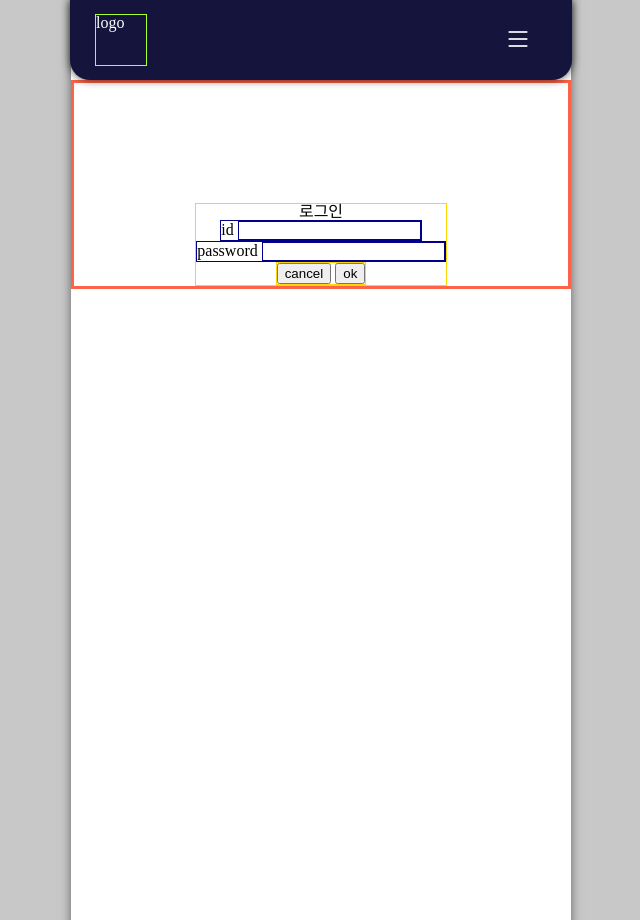
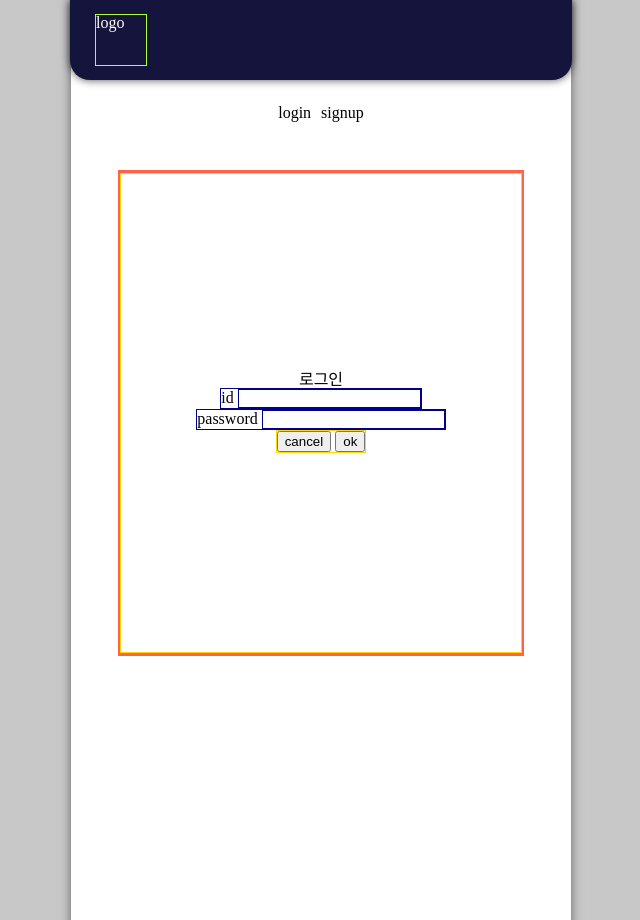
Before and after one commit to obov/word-friend, a Flask app: page /login in a window 1280 px wide. Shown: the top 920 px of the page, without its empty margins (319-959 px from the left). Run offline with Flask 2, Linux system fonts and the light colour scheme; some libraries are stand-ins or nearby versions.

Commit message:
login,signu page > authpage // animations

```diff
--- /dev/null
+++ b/static/css/auth.css
@@ -0,0 +1,35 @@
+.auth-page {
+  display: flex;
+  flex-direction: column;
+  align-items: center;
+  justify-content: space-around;
+  height: 50%;
+}
+.auth-page .btns-wrapper {
+  display: flex;
+  gap: 10px;
+}
+.auth-page > input {
+  display: none;
+}
+.auth-page > input:checked + div {
+  display: flex;
+}
+.auth-page .login,
+.auth-page .signup {
+  display: none;
+  width: 80%;
+  flex-direction: column;
+  justify-content: flex-start;
+  align-items: center;
+  height: 80%;
+}
+.auth-page .login form,
+.auth-page .signup form {
+  width: 100%;
+  height: 100%;
+  display: flex;
+  flex-direction: column;
+  justify-content: center;
+  align-items: center;
+}
--- a/static/css/base/index.css
+++ b/static/css/base/index.css
@@ -1,7 +1,6 @@
 @import url("./reset.css");
 @import url("../index.css");
-@import url("../signup.css");
-@import url("../login.css");
+@import url("../auth.css");
 @import url("../word/add.css");
 @import url("../word/added_list.css");
 @import url("../word/exam.css");
@@ -137,6 +136,9 @@ main {
 .menu ul li:hover {
   border: solid 1px black;
 }
+.menu ul .logout {
+  cursor: pointer;
+}
 .modal-place {
   position: relative;
   z-index: 3;
--- a/static/css/login.css
+++ /dev/null
@@ -1,13 +0,0 @@
-.login {
-  display: flex;
-  flex-direction: column;
-  justify-content: flex-start;
-  align-items: center;
-}
-.login form {
-  margin-top: 120px;
-  display: flex;
-  flex-direction: column;
-  justify-content: center;
-  align-items: center;
-}
--- a/static/js/account.js
+++ b/static/js/account.js
@@ -1,12 +1,9 @@
-
-
 // 로그인
-function login(){
-
+function login() {
   let jsonData = {
-        'id': $('#id').val(),
-        'pw': $('#password').val()
-    }
+    id: $("#id").val(),
+    pw: $("#password").val(),
+  };
 
   $.ajax({
     type: "POST",
@@ -16,47 +13,46 @@ function login(){
     contentType: "application/json; charset=utf-8",
     success: function (response) {
       alert(response.msg);
-        if(response.result ==='success'){
+      if (response.result === "success") {
         // 전체 사이트에 대해 7일 뒤에 만료되는 쿠키 생성
-            $.cookie('mytoken', response.jwt_token, { expires: 7, path: '/' })
-            document.location.href = '/';
+        $.cookie("mytoken", response.jwt_token, { expires: 7, path: "/" });
+        document.location.href = "/";
       }
-    }
+    },
   });
 }
 
-function logout(){
-    $.removeCookie('mytoken', { path: '/' });
+function logout() {
+  $.removeCookie("mytoken", { path: "/" });
+  document.location.href = "/";
 }
 
-function go_signup(){
-
+function go_signup() {
   //유효성 체크
-    let uid = $('#id').val();
-    let pw = $('#password').val();
-    let confirm = $('#confirm').val();
+  let uid = $("#id").val();
+  let pw = $("#password").val();
+  let confirm = $("#confirm").val();
 
   //id체크
-    if(uid === undefined || uid ===''){
-        alert('아이디를 입력하세요!');
-        $('#id').focus();
+  if (uid === undefined || uid === "") {
+    alert("아이디를 입력하세요!");
+    $("#id").focus();
     return false;
   }
 
   //pw체크
-    if(pw === undefined || pw ===''){
-        alert('비밀번호를 입력하세요!');
-        $('#password').focus();
+  if (pw === undefined || pw === "") {
+    alert("비밀번호를 입력하세요!");
+    $("#password").focus();
     return false;
   }
 
-    if(pw === confirm){
-
+  if (pw === confirm) {
     //비밀번호 일치 시 회원가입
     let jsonData = {
-            'id':uid,
-            'pw':pw
-        }
+      id: uid,
+      pw: pw,
+    };
 
     $.ajax({
       type: "POST",
@@ -65,22 +61,18 @@ function go_signup(){
       dataType: "JSON",
       contentType: "application/json; charset=utf-8",
       success: function (response) {
-                alert(response.msg)
-                document.location.href = '/login';
-            }
+        alert(response.msg);
+        document.location.href = "/login";
+      },
     });
-    }else{
-        alert('비밀번호가 일치하지 않습니다!');
-        $('#confirm').focus();
+  } else {
+    alert("비밀번호가 일치하지 않습니다!");
+    $("#confirm").focus();
     return false;
   }
-
-
 }
 
-
 $(document).ready(function () {
-
   //로그인 확인
   $.ajax({
     type: "POST",
@@ -89,11 +81,10 @@ $(document).ready(function () {
     success: function (response) {
       let responseData = response.loginData;
       //로그인 여부에 따라서 메뉴에 로그인/로그아웃 버튼으로 변경
-            if(responseData !== 'notlogin'){
-                $('#login').attr('href','').attr('onclick','logout()').text('로그아웃');
-                $('#signup').hide();
+      if (responseData !== "notlogin") {
+        $("#login").attr("href", "").attr("onclick", "logout()").text("로그아웃");
+        $("#signup").hide();
       }
-        }
+    },
   });
-
 });
--- /dev/null
+++ b/static/js/animation.js
@@ -0,0 +1,121 @@
+// Home animations
+const wordSlider = function () {
+  const handleClickShowing = function () {
+    const clickTimeEnd = new Date().getTime();
+    if (clickTimeEnd - clickTime < 100 && !isMoving) {
+      showWordChecker($("#showing-card").text(), true, false);
+    }
+  };
+
+  let dragDist = 0;
+  let isMovable = true;
+  let isMoving = false;
+  let clickTime = 0;
+  let showIndex = 0;
+
+  const values = $("#words").data("values").split("-");
+  const cycleFromArr = (arr) => (number) => {
+    const { length: len } = arr;
+    return ((number % len) + len) % len;
+  };
+  const cycle = cycleFromArr(values);
+  const datasToShow = (showIndex) => [-1, 0, 1].map((e) => values[cycle(e + showIndex)]);
+  const insertValuesOnCards = function () {
+    $(".cards").each(function (index, card) {
+      $(card).text(datasToShow(showIndex)[index]);
+    });
+  };
+
+  $("#showing-card").on("touchstart mousedown", function () {
+    clickTime = new Date().getTime();
+  });
+  $("#showing-card").on("touchend mouseup", handleClickShowing());
+
+  insertValuesOnCards();
+
+  const dragStart = function (e) {
+    e.preventDefault();
+    if (e.type == "touchstart") {
+      $(document).off("mousedown", dragStart);
+      startPoint = e.originalEvent.touches[0].pageX;
+    } else {
+      startPoint = e.pageX;
+    }
+    $("#words").on("touchmove mousemove", dragMove);
+  };
+
+  function dragMove(e) {
+    if (e.type == "touchmove") {
+      movePoint = e.originalEvent.touches[0].pageX;
+    } else {
+      movePoint = e.pageX;
+    }
+    isMoving = true;
+    if (isMovable) {
+      dragDist = ((movePoint - startPoint) / $("#favorite").width()) * 100;
+      if (dragDist < 0) {
+        $("#words").css("left", dragDist - 100 + "%");
+        if (dragDist < -20) {
+          isMovable = false;
+          $("#words").css("transition", "all 0.3s");
+          $("#words").css("left", "-200%");
+          setTimeout(function () {
+            $("#words").css("transition", "none");
+            $("#words").css("left", "-100%");
+            showIndex = cycle(showIndex + 1);
+            insertValuesOnCards();
+          }, 300);
+        }
+      }
+      if (dragDist > 0) {
+        $("#words").css("left", dragDist - 100 + "%");
+        if (dragDist > 20) {
+          isMovable = false;
+          $("#words").css("transition", "all 0.3s");
+          $("#words").css("left", "0");
+          setTimeout(function () {
+            $("#words").css("transition", "none");
+            $("#words").css("left", "-100%");
+            showIndex = cycle(showIndex - 1);
+            insertValuesOnCards();
+          }, 300);
+        }
+      }
+    }
+  }
+  const dragEnd = function (e) {
+    e.preventDefault();
+    $("#words").off("touchmove mousemove", dragMove);
+    if (Math.abs(dragDist) < 20) {
+      $("#words").css("transition", "all 0.3s");
+      $("#words").css("left", "-100%");
+      setTimeout(function () {
+        $("#words").css("transition", "none");
+      }, 300);
+    } else {
+      isMovable = true;
+      isMoving = false;
+    }
+    dragDist = 0;
+  };
+
+  $("#words").on("touchstart mousedown", dragStart);
+  $("#words").on("touchend mouseup", dragEnd);
+};
+const whenHomeOpened = function () {
+  wordSlider();
+};
+const hideHamburger = function () {
+  $(".menu-toggle").hide();
+};
+// Auth animations
+const whenAuthOpened = function () {
+  hideHamburger();
+};
+
+if (location.pathname === PATHNAME.HOME) {
+  whenHomeOpened();
+}
+if (location.pathname === PATHNAME.LOGIN) {
+  whenAuthOpened();
+}
--- a/static/js/home.js
+++ b/static/js/home.js
@@ -1,4 +1,4 @@
-const handleClickWordCard = function (value, favorite, complete) {
+const showWordChecker = function (value, favorite, complete) {
   const fav = typeof favorite === "boolean" ? favorite : pyBoolToJs(favorite);
   const comp = typeof complete === "boolean" ? complete : pyBoolToJs(complete);
   $("#modalPlace").append(`
@@ -34,6 +34,11 @@ const handleClickWordCard = function (value, favorite, complete) {
     $("#wordViewer").addClass("slide-up");
   }, 1);
 };
+
+const handleClickWordCard = function (value, favorite, complete) {
+  showWordChecker(value, favorite, complete);
+};
+
 const handleClickFav = function () {
   console.log("click favorite");
   $("#fav").toggleClass("checked");
@@ -42,99 +47,3 @@ const handleClickComplete = function () {
   console.log("click complete");
   $("#complete").toggleClass("checked");
 };
-
-const cycleFromArr = (arr) => (number) => {
-  const { length: len } = arr;
-  return ((number % len) + len) % len;
-};
-let dragDist = 0;
-let isMovable = true;
-let isMoving = false;
-let clickTime = 0;
-const values = location.pathname === PATHNAME.HOME ? $("#words").data("values").split("-") : "";
-const cycle = cycleFromArr(values);
-let showIndex = 0;
-const datasToShow = (showIndex) => [-1, 0, 1].map((e) => values[cycle(e + showIndex)]);
-const insertValuesOnCards = function () {
-  $(".cards").each(function (index, card) {
-    $(card).text(datasToShow(showIndex)[index]);
-  });
-};
-$("#showing-card").on("touchstart mousedown", function () {
-  clickTime = new Date().getTime();
-});
-$("#showing-card").on("touchend mouseup", function () {
-  const clickTimeEnd = new Date().getTime();
-  if (clickTimeEnd - clickTime < 100 && !isMoving) {
-    handleClickWordCard($("#showing-card").text(), true, false);
-  }
-});
-insertValuesOnCards();
-const dragStart = function (e) {
-  e.preventDefault();
-  if (e.type == "touchstart") {
-    $(document).off("mousedown", dragStart);
-    startPoint = e.originalEvent.touches[0].pageX;
-  } else {
-    startPoint = e.pageX;
-  }
-  $("#words").on("touchmove mousemove", dragMove);
-};
-
-function dragMove(e) {
-  if (e.type == "touchmove") {
-    movePoint = e.originalEvent.touches[0].pageX;
-  } else {
-    movePoint = e.pageX;
-  }
-  isMoving = true;
-  if (isMovable) {
-    dragDist = ((movePoint - startPoint) / $("#favorite").width()) * 100;
-    if (dragDist < 0) {
-      $("#words").css("left", dragDist - 100 + "%");
-      if (dragDist < -20) {
-        isMovable = false;
-        $("#words").css("transition", "all 0.3s");
-        $("#words").css("left", "-200%");
-        setTimeout(function () {
-          $("#words").css("transition", "none");
-          $("#words").css("left", "-100%");
-          showIndex = cycle(showIndex + 1);
-          insertValuesOnCards();
-        }, 300);
-      }
-    }
-    if (dragDist > 0) {
-      $("#words").css("left", dragDist - 100 + "%");
-      if (dragDist > 20) {
-        isMovable = false;
-        $("#words").css("transition", "all 0.3s");
-        $("#words").css("left", "0");
-        setTimeout(function () {
-          $("#words").css("transition", "none");
-          $("#words").css("left", "-100%");
-          showIndex = cycle(showIndex - 1);
-          insertValuesOnCards();
-        }, 300);
-      }
-    }
-  }
-}
-const dragEnd = function (e) {
-  e.preventDefault();
-  $("#words").off("touchmove mousemove", dragMove);
-  if (Math.abs(dragDist) < 20) {
-    $("#words").css("transition", "all 0.3s");
-    $("#words").css("left", "-100%");
-    setTimeout(function () {
-      $("#words").css("transition", "none");
-    }, 300);
-  } else {
-    isMovable = true;
-    isMoving = false;
-  }
-  dragDist = 0;
-};
-
-$("#words").on("touchstart mousedown", dragStart);
-$("#words").on("touchend mouseup", dragEnd);
--- a/templates/base.html
+++ b/templates/base.html
@@ -27,15 +27,15 @@
           <label for="menuToggle"><i class="bi bi-x-lg"></i></label>
         </div>
         <ul>
-          <li><a href="/login" id="login">login</a></li>
-          <li><a href="/signup" id="signup">signup</a></li>
+          <li id="logout" class="logout" onclick="logout()">logout</li>
           <li><a href="/word/exam">단어테스트</a></li>
-          <li><a href="/word/enlisted">등록한 단어</a></li>
+          <li><a href="/word/added_list">등록한 단어</a></li>
         </ul>
       </div>
       <div id="modalPlace" class="modal-place"></div>
     </div>
+    <script src="../static/js/util.js"></script>
     <script src="../static/js/home.js"></script>
-    <script src="../static/js/util.js"></script>
+    <script src="../static/js/animation.js"></script>
   </body>
 </html>
--- a/templates/login.html
+++ b/templates/login.html
@@ -1,5 +1,11 @@
 {% extends "base.html"%} {% block content %}
-<div style="border: solid 3px tomato" class="login">
+<section class="auth-page">
+  <div class="btns-wrapper">
+    <label for="loginRadio">login</label>
+    <label for="signupRadio">signup</label>
+  </div>
+  <input type="radio" name="auth" id="loginRadio" checked />
+  <div style="border: solid 3px tomato" class="login" id="login">
     <form style="border: solid 1px gold">
       로그인
       <label style="border: solid 1px darkblue" for="id"
@@ -8,11 +14,30 @@
       <label style="border: solid 1px darkblue" for="password"
         >password <input style="border: solid 1px darkblue" id="password" type="password"
       /></label>
-    <div style="border: solid 1px gold" class="buttons" >
-      <input type="button" value="cancel"/>
-      <input type="button" value="ok" onclick="login()"/>
+      <div style="border: solid 1px gold" class="buttons">
+        <input type="button" value="cancel" />
+        <input type="button" value="ok" onclick="login()" />
       </div>
     </form>
   </div>
-
+  <input type="radio" name="auth" id="signupRadio" />
+  <div style="border: solid 3px tomato" class="signup" id="signup">
+    <form style="border: solid 1px gold">
+      회원가입
+      <label style="border: solid 1px darkblue" for="id"
+        >id <input style="border: solid 1px darkgray" id="id" type="text"
+      /></label>
+      <label style="border: solid 1px darkblue" for="password"
+        >password <input style="border: solid 1px darkgray" id="password" type="password"
+      /></label>
+      <label style="border: solid 1px darkblue" for="confirm"
+        >confirm <input style="border: solid 1px darkgray" id="confirm" type="password"
+      /></label>
+      <div style="border: solid 1px gold" class="buttons">
+        <input type="button" value="cancel" />
+        <input type="button" onclick="go_signup()" value="ok" />
+      </div>
+    </form>
+  </div>
+</section>
 {%endblock%}
```
Lines whose indentation alone changed are shown as unchanged.
